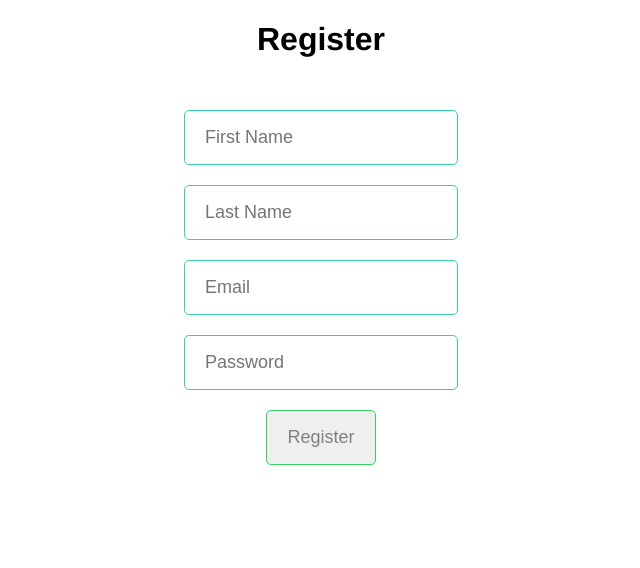
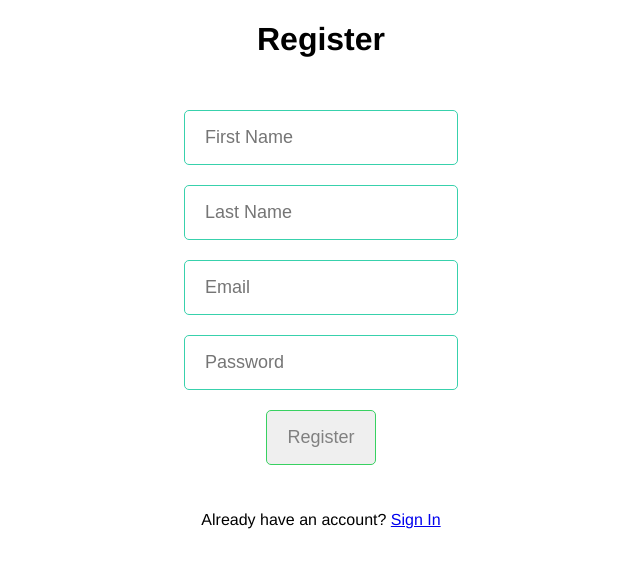
Before and after one commit to riley-worthington/suggestion-box, a React (Create React App) app in the folder frontend/: page /register in a window 1280 px wide. Shown: the top 568 px of the page, without its empty margins (319-959 px from the left). Built offline with nearby package versions, Linux system fonts and the light colour scheme.

Commit message:
add link back to signin from register page

```diff
--- a/frontend/src/Auth/Register.js
+++ b/frontend/src/Auth/Register.js
@@ -1,7 +1,7 @@
 import React, { Component } from 'react';
 import { connect } from 'react-redux';
 import { register } from './authActions';
-
+import { Link } from 'react-router-dom';
 import './Register.css';
 
 const mapDispatchToProps = dispatch => {
@@ -77,6 +77,9 @@
               Register
           </button>
         </form>
+        <p>
+          Already have an account? <Link to='/signin'>Sign In</Link>
+        </p>
       </div>
     );
   }
--- a/frontend/src/Auth/SignIn.js
+++ b/frontend/src/Auth/SignIn.js
@@ -1,6 +1,6 @@
 import React, { Component } from 'react';
 import { connect } from 'react-redux';
-import { Link } from 'react-router-dom'
+import { Link } from 'react-router-dom';
 import './SignIn.css';
 import { signIn } from './authActions';
 
```
